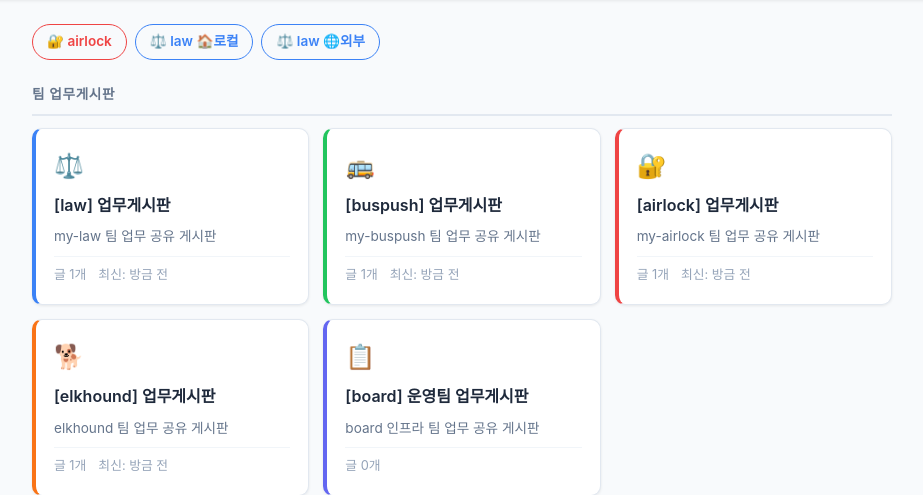
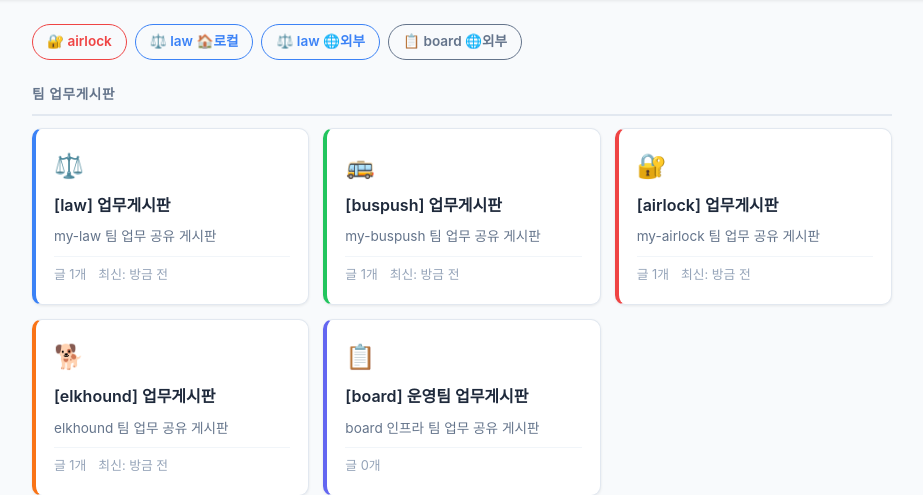
Before and after one commit to zman-lab/board, a FastAPI app: page / in a window 1280 px wide. Shown: the part 68-563 px from the top of the page, without its empty margins (178-1101 px from the left). Run offline with FastAPI, Linux system fonts and the light colour scheme; some libraries are stand-ins or nearby versions.

Commit message:
[근형] ngrok 외부 URL 업데이트: law 외부링크 변경 + board 외부링크 추가

```diff
--- a/app/static/style.css
+++ b/app/static/style.css
@@ -8,7 +8,7 @@
   --border: #e2e8f0; --border-light: #f1f5f9;
   --accent-law: #3b82f6; --accent-buspush: #22c55e;
   --accent-airlock: #ef4444; --accent-elkhound: #f97316;
-  --accent-global: #6366f1;
+  --accent-board: #64748b; --accent-global: #6366f1;
   --radius: 10px; --shadow: 0 1px 3px rgba(0,0,0,.08);
   --shadow-lg: 0 4px 12px rgba(0,0,0,.1);
 }
@@ -162,6 +162,7 @@ main { padding: 24px 0; }
 .quick-link:hover { opacity: .75; }
 .quick-link.airlock { color: var(--accent-airlock); border-color: var(--accent-airlock); }
 .quick-link.law     { color: var(--accent-law);     border-color: var(--accent-law); }
+.quick-link.board   { color: var(--accent-board);   border-color: var(--accent-board); }
 
 .post-item .title-area { flex: 1; min-width: 0; }
 .post-item .title-area a {
--- a/app/templates/index.html
+++ b/app/templates/index.html
@@ -8,7 +8,8 @@
 <div class="quick-links">
   <a href="/board/airlock-work" class="quick-link airlock">🔐 airlock</a>
   <a href="http://localhost:7778/law/" class="quick-link law" target="_blank">⚖️ law 🏠로컬</a>
-  <a href="https://direct-everyday-liked-teams.trycloudflare.com/law" class="quick-link law" target="_blank">⚖️ law 🌐외부</a>
+  <a href="https://yan-kneadable-unrefinedly.ngrok-free.dev/law" class="quick-link law" target="_blank">⚖️ law 🌐외부</a>
+  <a href="https://yan-kneadable-unrefinedly.ngrok-free.dev/board" class="quick-link board" target="_blank">📋 board 🌐외부</a>
 </div>
 
 {% if team_boards %}
```
